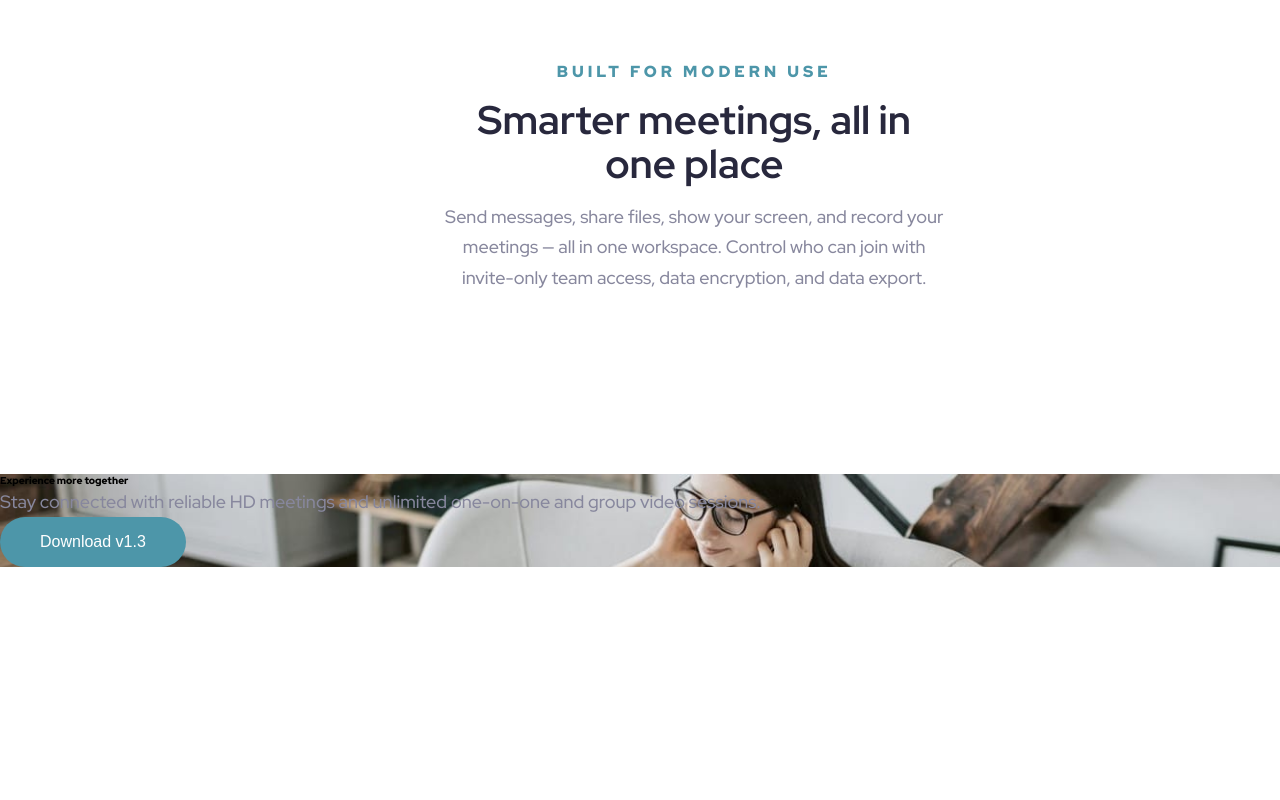
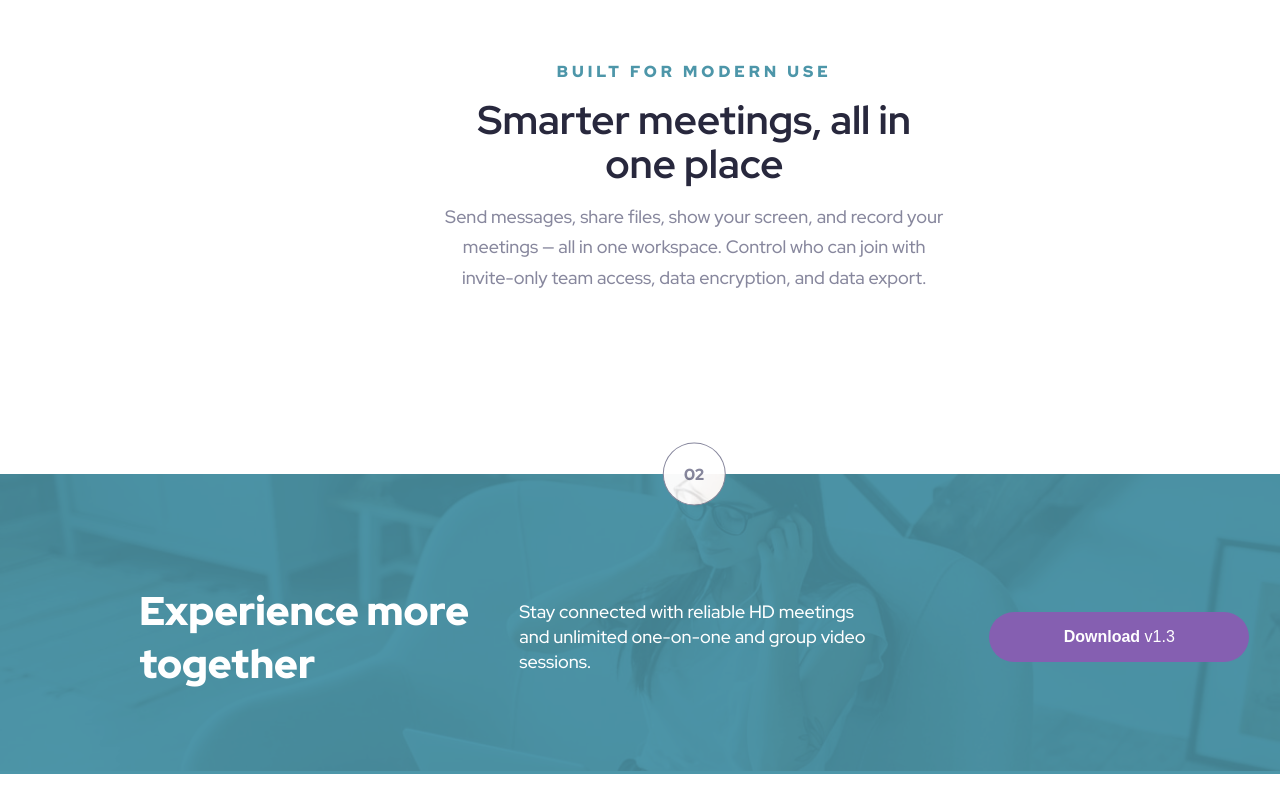
Before and after one commit to j-hutchison/meet-landing-page, a plain HTML site: page starter-code/index.html in a window 1280 px wide. Shown: the part 1133-1933 px from the top of the page. Before the commit the page ends 1700 px from the top, so only its background shows below. Drawn offline with Linux system fonts and the light colour scheme.

Commit message:
Completed inital design for desktop

```diff
--- a/starter-code/css/main.css
+++ b/starter-code/css/main.css
@@ -53,6 +53,7 @@ p {
 
 strong {
 	font-weight: 900;
+	color: #fff;
 }
 
 /******************
@@ -70,11 +71,6 @@ CLASS SELECTORS
 	width: 111rem;
 }
 
-.img {
-	/* width: 100%;
-	height: 100%; */
-}
-
 .hero-section {
 	position: relative;
 	display: flex;
@@ -88,8 +84,6 @@ CLASS SELECTORS
 }
 .hero-image-right {
 	margin-right: -3rem;
-}
-.hero-image {
 }
 
 .hero-center {
@@ -109,15 +103,35 @@ CLASS SELECTORS
 	font-size: 1.6rem;
 	border-radius: 3rem;
 	color: #fff;
+	padding: 1.6rem 3rem;
+}
+
+.btn-download {
 	padding: 1.6rem 4rem;
 }
+
 .btn-teal {
 	background-color: #4d96a9;
 }
+
+.btn-teal:hover,
+.btn-teal:active {
+	background-color: #71c0d4;
+	cursor: pointer;
+	color: #8fe3f9;
+}
+
 .btn-purple {
 	background-color: #855fb1;
-	padding: 1.6rem 3rem;
 }
+
+.btn-purple:hover,
+.btn-purple:active {
+	background-color: #b18bdd;
+	cursor: pointer;
+	color: #d9b8ff;
+}
+
 .content-section {
 	display: flex;
 	flex-direction: column;
@@ -134,6 +148,7 @@ CLASS SELECTORS
 }
 
 .image-banner {
+	position: relative;
 	display: grid;
 	grid-template-columns: 1fr 1fr 1fr 1fr;
 	gap: 3rem;
@@ -156,13 +171,79 @@ CLASS SELECTORS
 	text-transform: uppercase;
 }
 
+.image-banner::before {
+	position: absolute;
+	content: "01";
+	color: #87879d;
+	font-size: 1.6rem;
+	font-weight: 900;
+
+	border: 0.5px solid #87879d;
+
+	left: 50%;
+	top: -25%;
+	padding: 2rem;
+	background-color: #fff;
+	border-radius: 50%;
+	transform: translate(-50%, -50%);
+	z-index: 9999;
+}
+
+.downloads-section::before {
+	position: absolute;
+	content: "02";
+	color: #87879d;
+	font-size: 1.6rem;
+	font-weight: 900;
+
+	border: 0.5px solid #87879d;
+
+	left: 50%;
+	top: 0;
+	padding: 2rem;
+	background-color: #fff;
+	border-radius: 50%;
+	transform: translate(-50%, -50%);
+}
+
 .downloads-section {
-	background-image: url("../assets/desktop/image-footer.jpg");
-	background-size: cover;
+	position: relative;
 	background-color: #4d96a9;
 }
+
 .footer-bg {
+	mix-blend-mode: multiply;
+	opacity: 15%;
+	width: 100%;
 }
 
 .footer-heading {
+	font-size: 4rem;
+	font-weight: 900;
+	color: #fff;
 }
+
+.footer-content {
+	position: absolute;
+	top: 0;
+	left: 0;
+	right: 0;
+	margin: 0 auto;
+	padding: 11rem 0;
+
+	display: grid;
+	align-items: center;
+	grid-template-columns: 1fr 1fr 1fr;
+	gap: 3rem;
+}
+
+.footer-content p {
+	color: #fff;
+	font-weight: 500;
+	font-size: 1.8rem;
+	line-height: 1.4;
+}
+
+.footer-download-btn {
+	margin-left: 9rem;
+}
--- a/starter-code/index.html
+++ b/starter-code/index.html
@@ -46,7 +46,7 @@
 							and collaborate across any device.
 						</p>
 						<div class="cta-section">
-							<button class="btn btn-teal">
+							<button class="btn btn-teal btn-download">
 								<strong>Download</strong> v1.3
 							</button>
 							<button class="btn btn-purple">
@@ -109,12 +109,21 @@
 			</main>
 			<!--TODO - add 02 section number as pseudoelement -->
 			<footer class="downloads-section">
-				<strong class="footer-heading">Experience more together</strong>
-				<p>
-					Stay connected with reliable HD meetings and unlimited one-on-one and
-					group video sessions.
-				</p>
-				<button class="btn btn-teal">Download v1.3</button>
+				<img
+					class="footer-bg"
+					src="./assets/desktop/image-footer.jpg"
+					alt="Image of girl on laptop using Meet"
+				/>
+				<div class="footer-content width-2">
+					<strong class="footer-heading">Experience more together</strong>
+					<p>
+						Stay connected with reliable HD meetings and unlimited one-on-one
+						and group video sessions.
+					</p>
+					<button class="footer-download-btn btn btn-purple btn-download">
+						<strong>Download</strong> v1.3
+					</button>
+				</div>
 			</footer>
 		</div>
 	</body>
```
